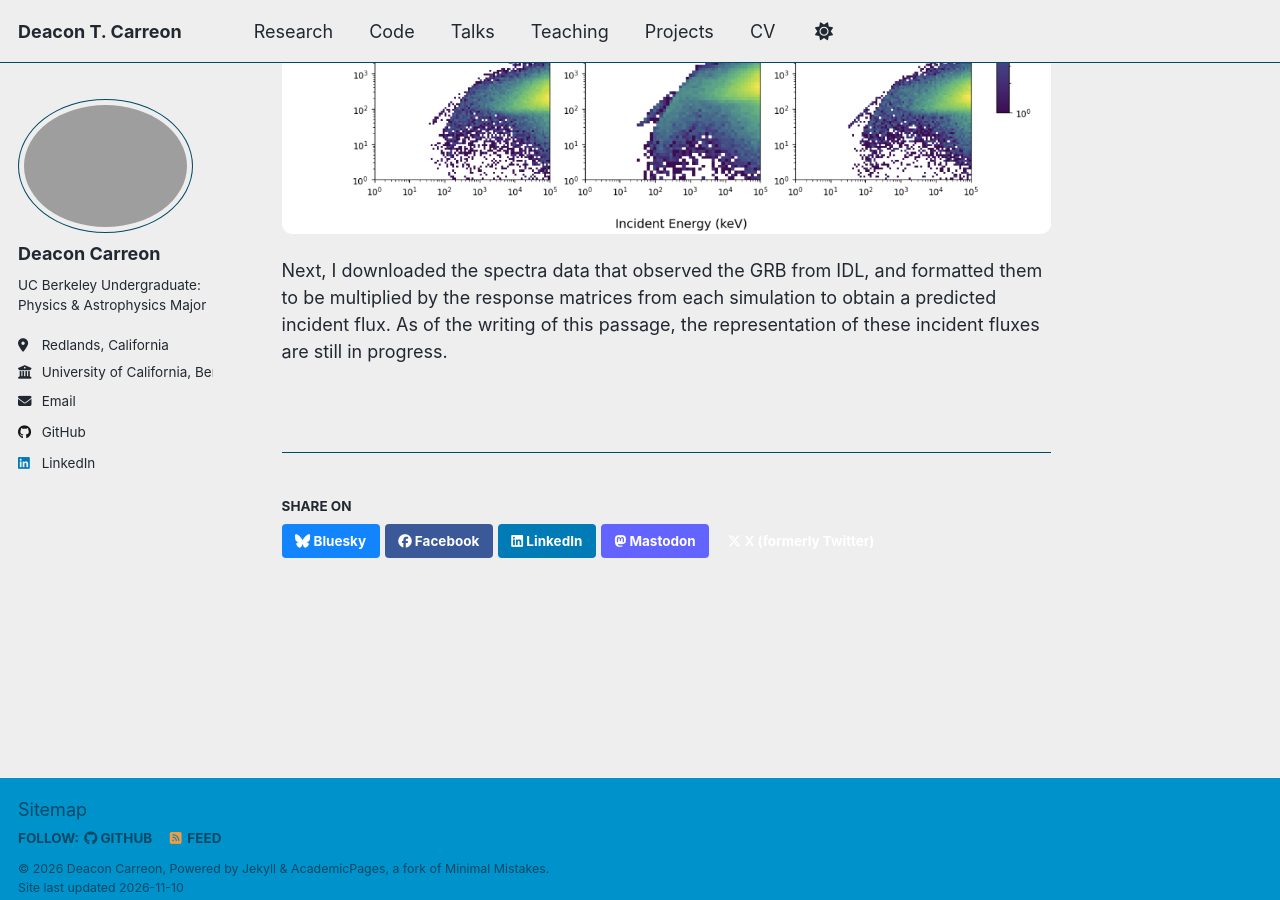
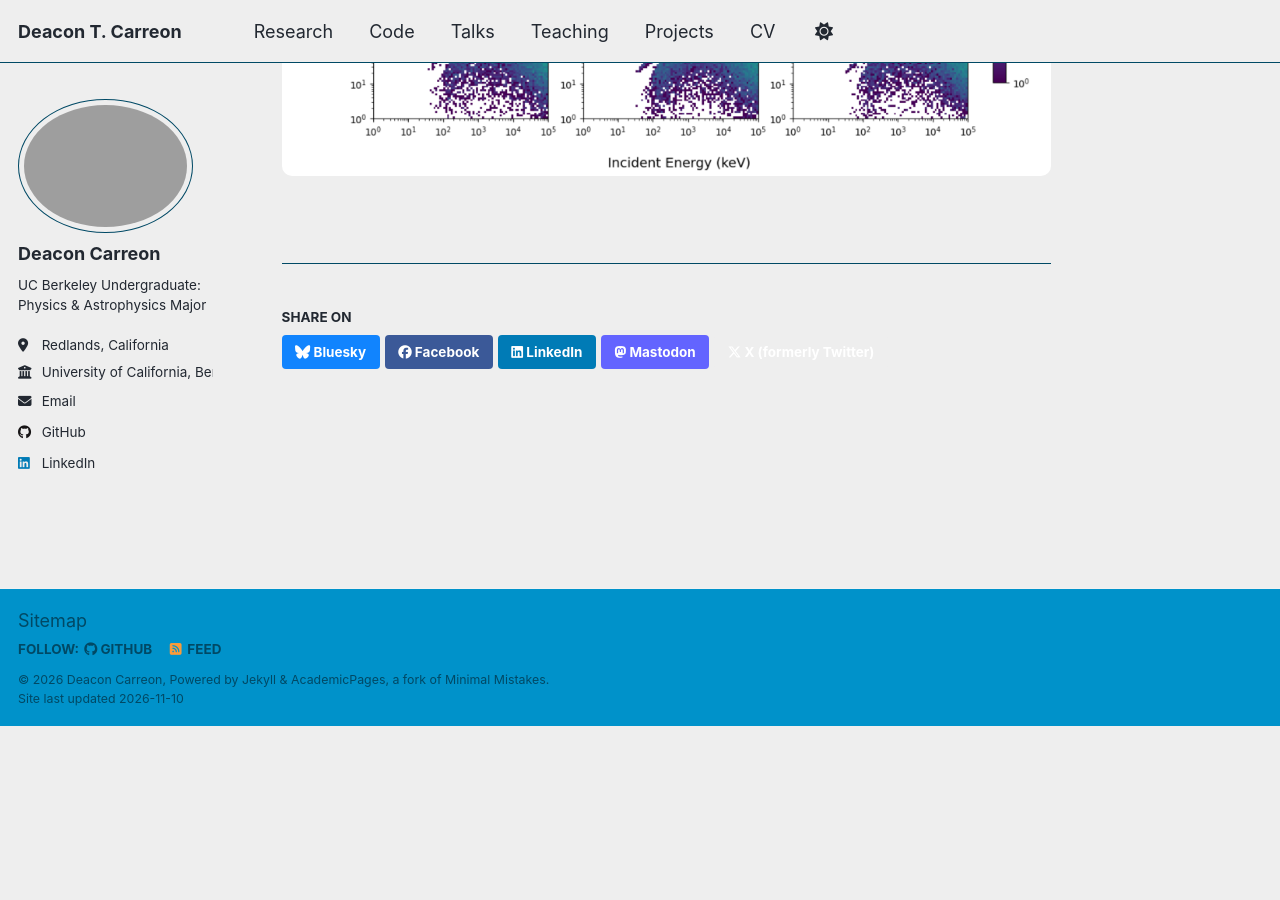
Before and after one commit to DeaconTCarreon/deacontcarreon.github.io, a Jekyll site: the page built from _research/ssl_maven.md, in a window 1280 px wide and 900 px high, scrolled down 4610 px. Built offline with Jekyll 4.4.1, drawn with Linux system fonts in a browser that asks for light colours; a script that is not in the unit is left out; after the commit the page ends 5336 px from its top, so only the background shows below that.

```diff
--- a/_research/ssl_maven.md
+++ b/_research/ssl_maven.md
@@ -45,7 +45,3 @@ The ultimate goal of this project is to predict the gamma ray flux that SEP dete
 The solution is to use Geant4 simulation data that models gamma ray photons interacting with the SEP instrument. By using data from Patrick A Dunn's simulations at SSL, I was able to create response matrices that plotted the incident and deposited energies of each photon. The graph below shows the numpy response matrix of each detector from one simulation.
 
 <img src="/images/Seed 03 Response Matrix.png" alt="Jupyter Plot" style="display: block; margin: 0 auto; width: 100%; max-width: 1200px; border-radius: 10px; margin-bottom: 20px;">
-
-Next, I downloaded the spectra data that observed the GRB from IDL, and formatted them to be multiplied by the response matrices from each simulation to obtain a predicted incident flux. As of the writing of this passage, the representation of these incident fluxes are still in progress.
-
-<!-- I am proud to say that I will be continuing this work, headed into the summer, as I plan to analyze data further to study pickup ions and gamma ray bursts with the SEP instruments. -->
```
Also changed, not shown: other parts of _research/ssl_maven.md (+1 -1 lines), _pages/about.md (+1 -1 lines), _projects/projects_bsj_lindy_elkins-tanton.md (+1 -2 lines), _teaching/mps-mentoring.md (+1 -1 lines), images/Seed 03 Response Matrix.png, 1 other file.
